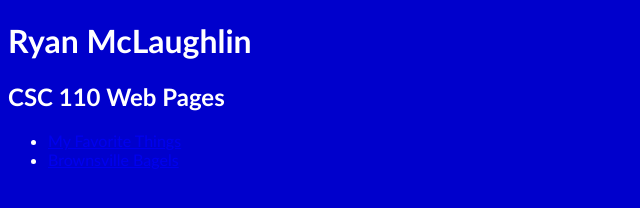
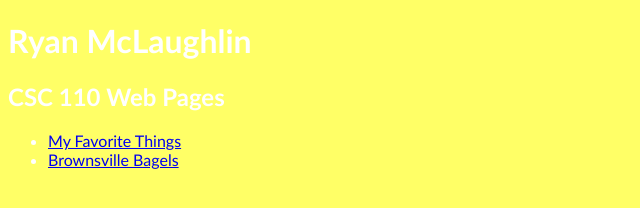
Before and after one commit to rmclaughlin-pvcc/rmclaughlin-pvcc.github.io, a plain HTML site: page index.html in a window 1280 px wide. Shown: the whole page, without its empty margins (0-640 px from the left). Drawn offline with Linux system fonts and the light colour scheme.

Commit message:
Update index.html

```diff
--- a/index.html
+++ b/index.html
@@ -5,7 +5,7 @@
  <head>
  <title> RMcLaughlin </title>
  </head>
-      <body style="background-color: #0000cc; color: #ffffff; font-family: calibri, arial, sans-serif;">
+      <body style="background-color: #ffff66; color: #ffffff; font-family: calibri, arial, sans-serif;">
         <h1> Ryan McLaughlin </h1>
 
         <h2>CSC 110 Web Pages</h2>
```
